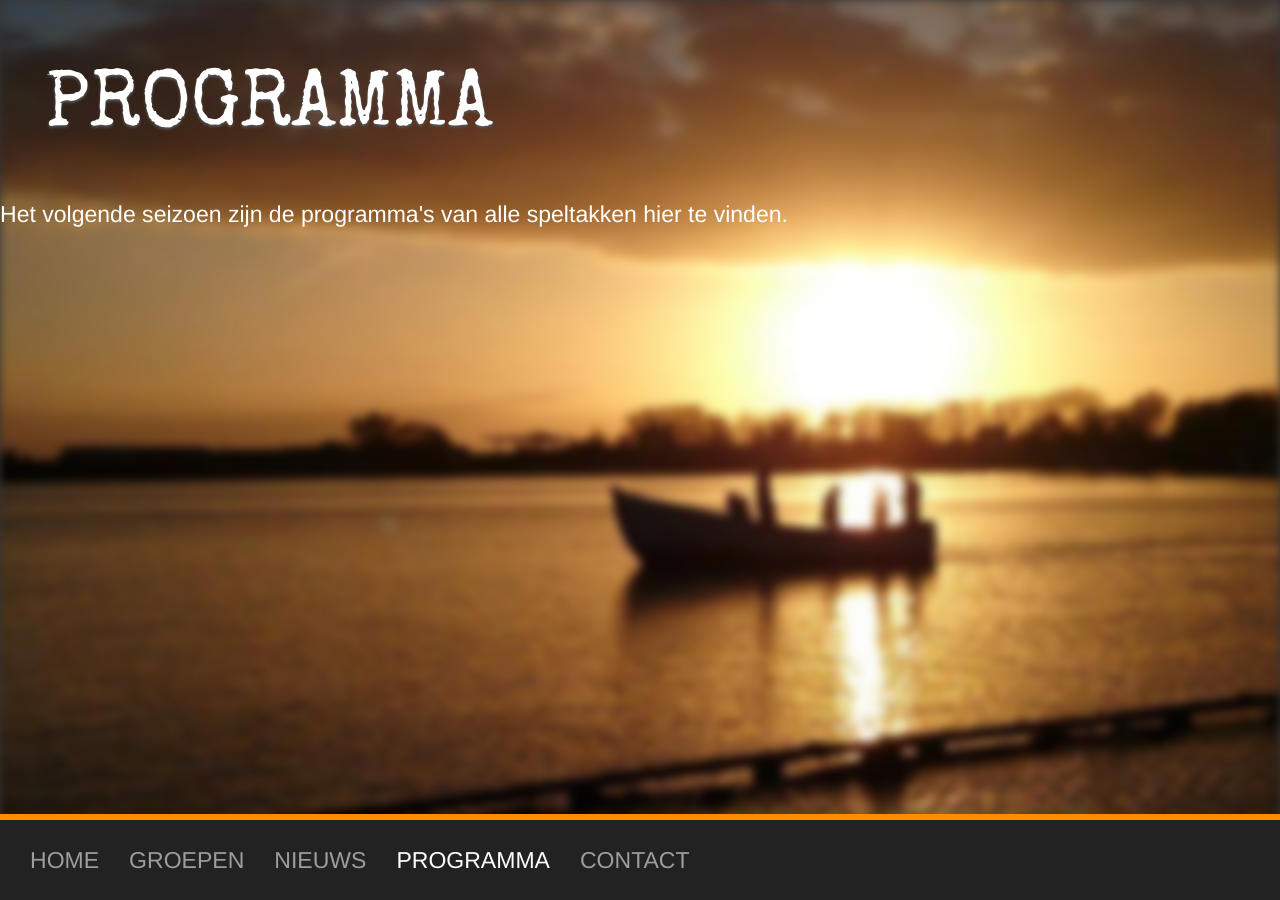
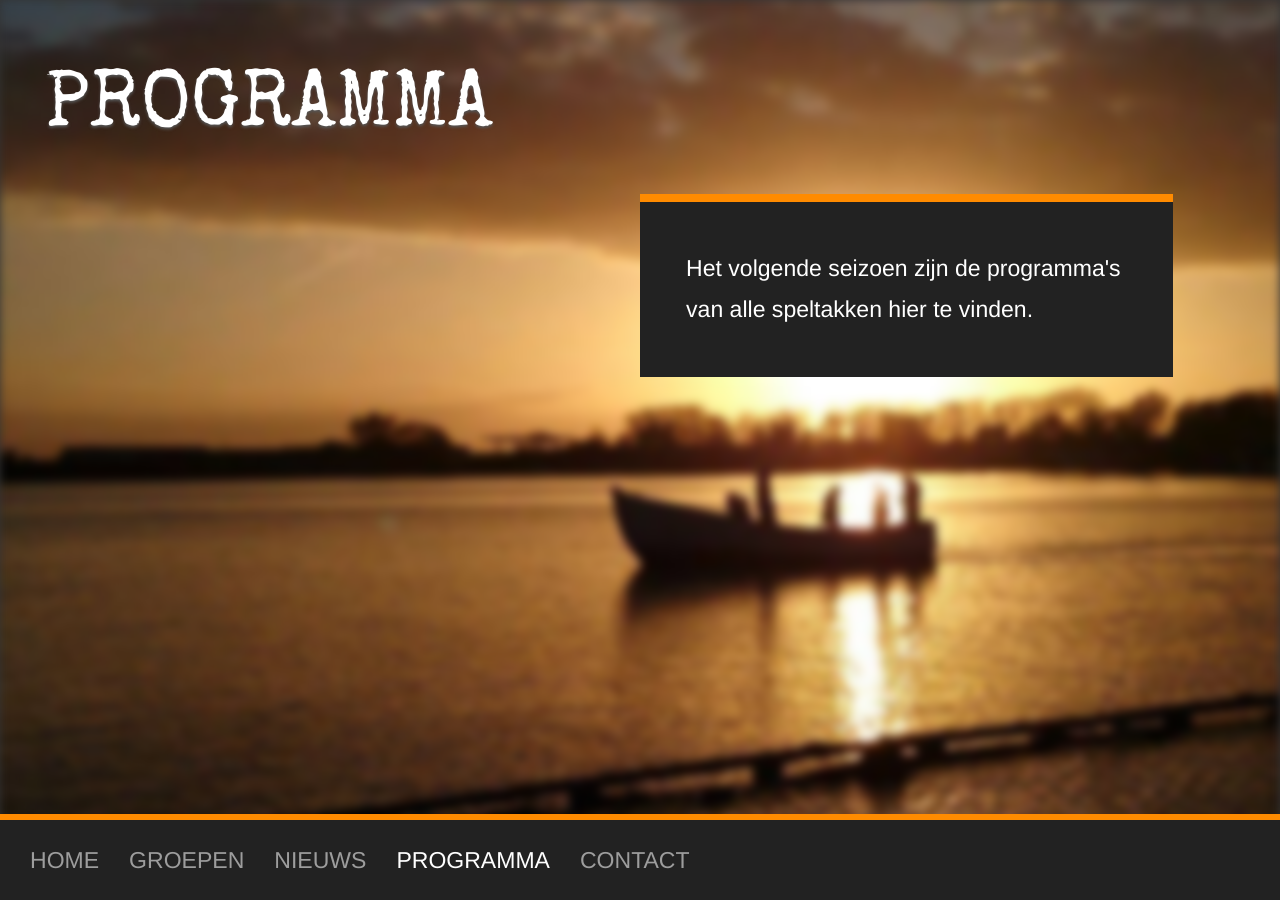
Before and after one commit to nognooitmeegemaakt/website, a Jekyll site: the page built from agenda.html, in a window 1280 px wide. Built offline with Jekyll 4.4.1, drawn with Linux system fonts in a browser that asks for light colours.

Commit message:
Add styles for temp. agenda page.

```diff
--- a/agenda.html
+++ b/agenda.html
@@ -4,7 +4,7 @@ category: agenda
 title: Programma
 permalink: /programma/
 ---
-<div class="agenda">
+<div class="description agenda">
   <!--//<div class="select-speltak hidden">
     <select name="speltak">
       <optgroup>
@@ -15,9 +15,9 @@ permalink: /programma/
       </optgroup>
     </select>
   </div>//-->
-  <p>
+  <div class="text col-sm-5 col-sm-offset-6">
     {% include text/agenda.html %}
-  </p>
+  </div>
 </div>
 <!--//<div class="programma">
 
```
